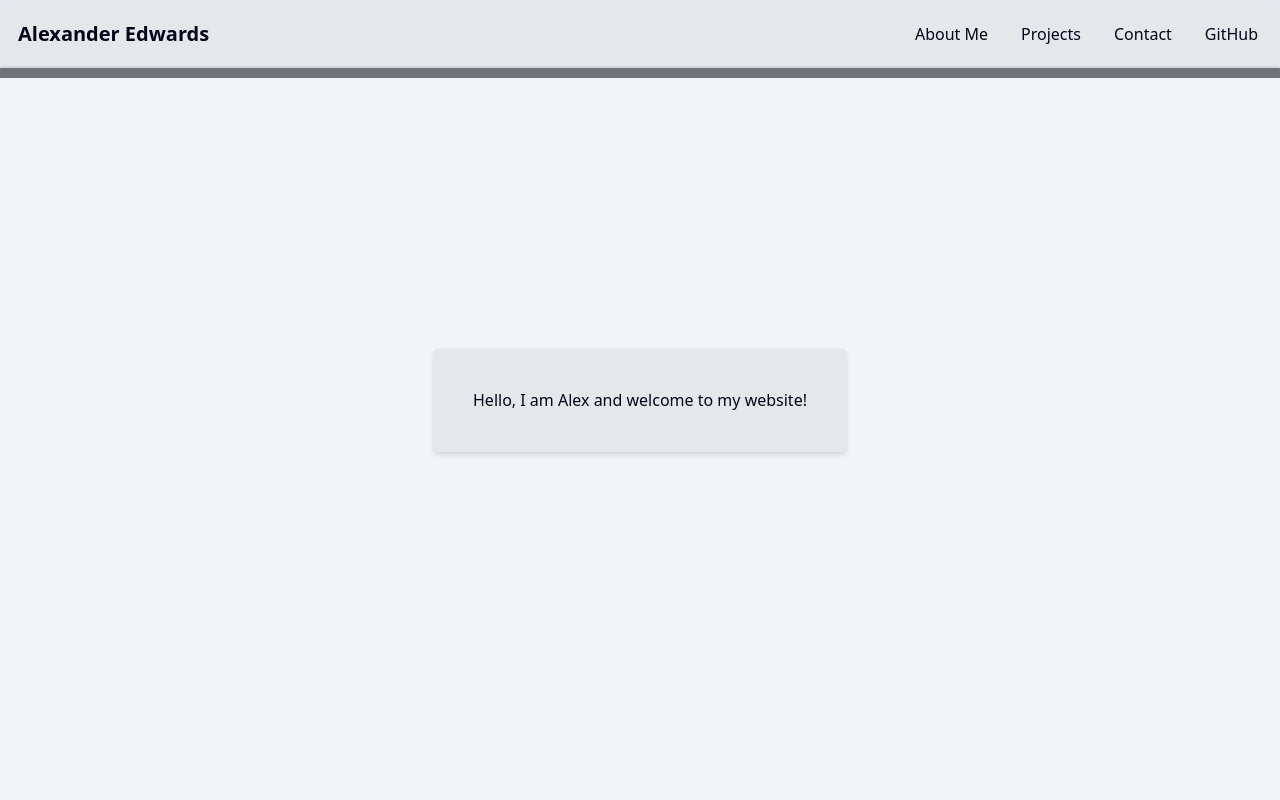
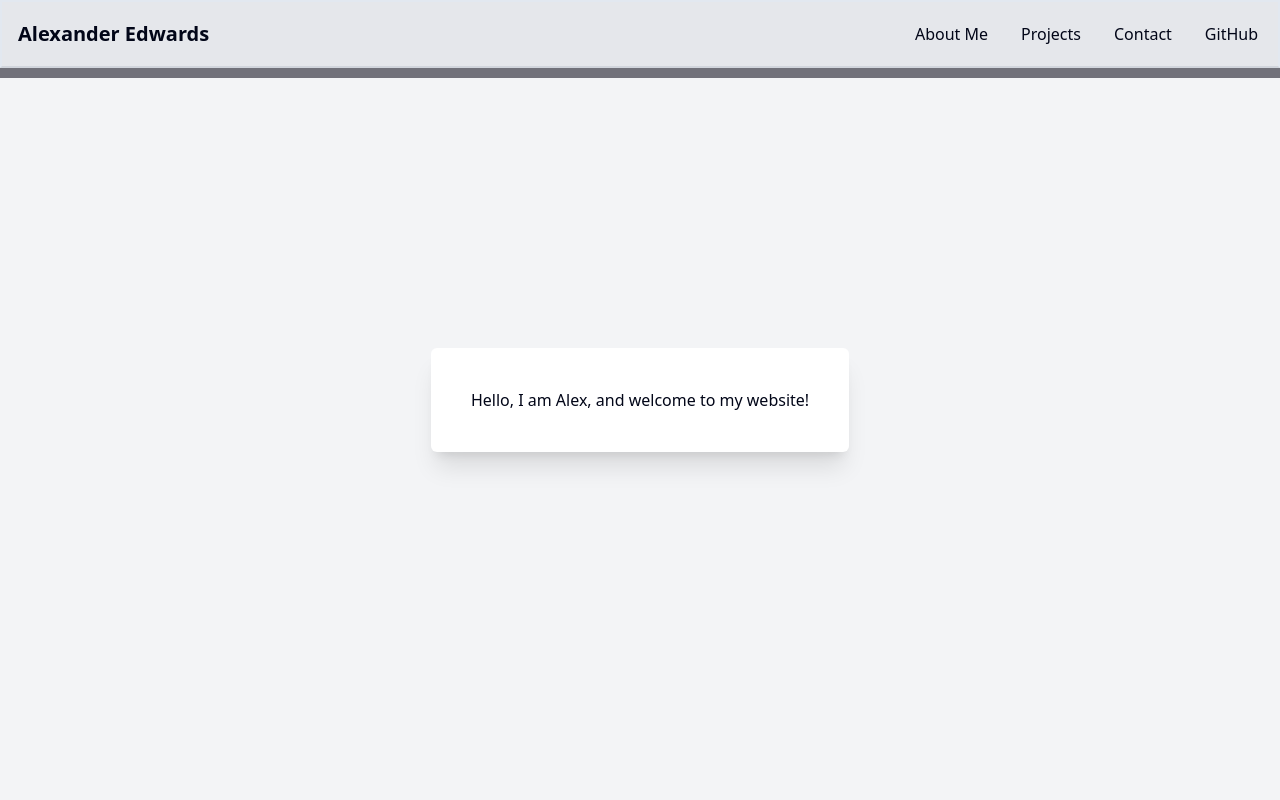
Before and after one commit to alexedwa/portfolio, a React (Vite) app: page / in a window 1280 px wide. Shown: the top 800 px of the page. Built offline with nearby package versions, Linux system fonts and the light colour scheme.

Commit message:
Fixed grammar

```diff
--- a/src/components/Intro.tsx
+++ b/src/components/Intro.tsx
@@ -4,8 +4,8 @@ function Intro() {
 
     return(
         <motion.div initial={{ scale: 0 }} animate={{ scale: 1 }} className="h-svh w-screen flex items-center justify-center bg-transparent">
-            <div className="rounded-sm p-10 bg-gray-200 m-2 shadow-md hover:shadow-xs transition-shadow duration-300">
-                <p className="text-2g">Hello, I am Alex and welcome to my website!</p>
+            <div className="rounded-sm p-10 bg-white m-2 shadow-xl">
+                <p className="text-2g">Hello, I am Alex, and welcome to my website!</p>
             </div>
         </motion.div>
     )
```
